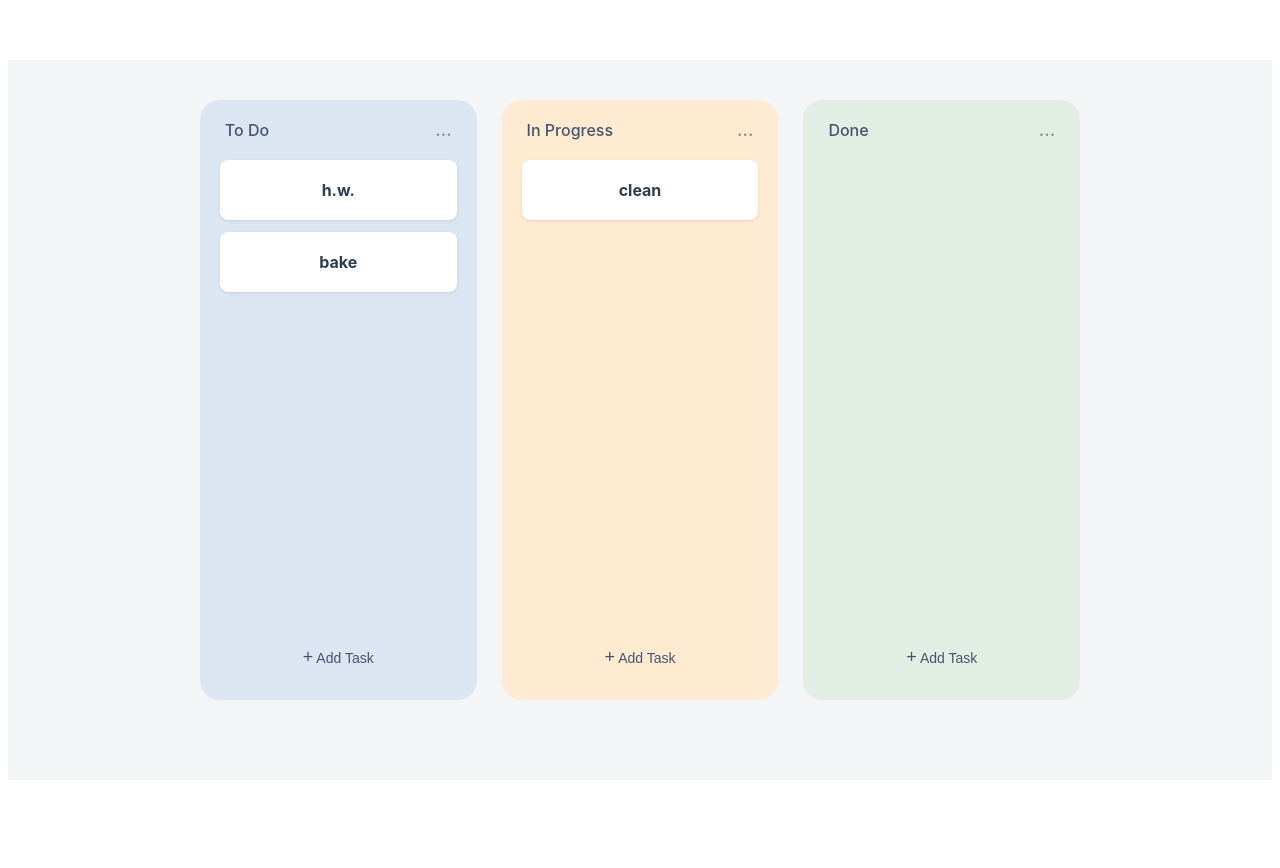
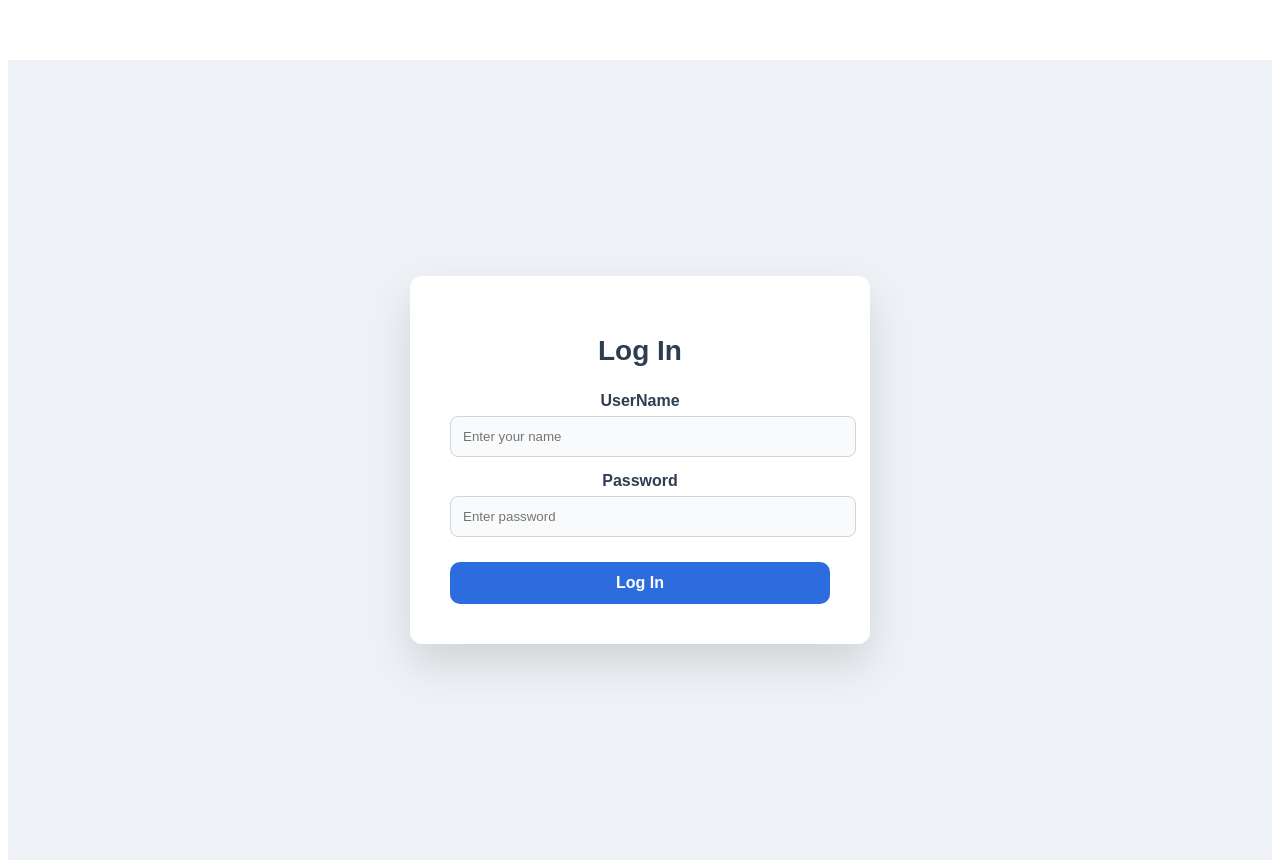
Before and after one commit to Mindi1234/vueProject, a Vue app: page / in a window 1280 px wide. Before the commit the page ends 800 px from the top, so only its background shows below. Built offline with nearby package versions, Linux system fonts and the light colour scheme.

Commit message:
add login page

```diff
--- a/src/components/LogInPage.vue
+++ b/src/components/LogInPage.vue
@@ -1,12 +1,141 @@
+<template>
+<div class="login-page">
+    <div class="login-card">
+        <h1>Log In</h1>
 
-<template>
-<div>
-    <h1>login</h1>
+        <label>UserName</label>
+        <input
+          v-model="name"
+          :class="{ 'error-input': errorMessage }"
+          @input="errorMessage=''"
+          @keyup.enter="loginUser"
+          type="text"
+          placeholder="Enter your name" />
+
+        <label>Password</label>
+        <input
+          v-model="password"
+          :class="{ 'error-input': errorMessage }"
+          @input="errorMessage=''"
+          @keyup.enter="loginUser"
+          type="password"
+          placeholder="Enter password" />
+
+        <p v-if="errorMessage" class="error">{{ errorMessage }}</p>
+        <button @click="loginUser">Log In</button>
+    </div>
 </div>
 </template>
 
 <script>
 export default {
     name: 'LogInPage',
+
+    data() {
+        return {
+            name: '',
+            password: '',
+            errorMessage: ''
+        };
+    },
+
+    methods: {
+        loginUser() {
+            this.errorMessage = '';
+
+            console.log(`Attempting login with name: ${this.name} and password: ${this.password}`);
+            if (this.name.trim() === '' || this.password.trim() === '') {
+                this.errorMessage = "Please enter username and password";
+                return;
+            }
+
+            this.$store.commit('login',
+                {
+                    name: this.name,
+                    password: this.password,
+                });
+
+                if(this.$store.getters.isLoggedIn){
+                     this.$router.push('/dashboard');
+                }else{
+                    this.errorMessage = "User not found. Please sign up.";
+                    return;
+                }
+
+        },
+    },
 };
 </script>
+
+<style scoped>
+
+.login-page{
+  height:100vh;
+  display:flex;
+  justify-content:center;
+  align-items:center;
+  background:#eef1f5;
+  font-family: Arial, Helvetica, sans-serif;
+}
+
+.login-card{
+  background:white;
+  width:380px;
+  padding:40px;
+  border-radius:12px;
+  box-shadow:0 20px 40px rgba(0,0,0,0.12);
+}
+
+h1{
+  margin-bottom:25px;
+  font-size:28px;
+}
+
+label{
+  display:block;
+  margin-top:15px;
+  font-weight:600;
+}
+
+input{
+  width:100%;
+  padding:12px;
+  margin-top:6px;
+  border-radius:8px;
+  border:1px solid #d1d5db;
+  background:#f9fafb;
+}
+
+input:focus{
+  outline:none;
+  border-color:#4c7cf3;
+}
+
+.error{
+  color:#ef4444;
+  font-size:14px;
+  margin-top:10px;
+}
+
+input.error-input{
+  border-color:#ef4444;
+}
+
+button{
+  width:100%;
+  margin-top:25px;
+  padding:12px;
+  border:none;
+  border-radius:10px;
+  background:#2d6cdf;
+  color:white;
+  font-size:16px;
+  font-weight:600;
+  cursor:pointer;
+}
+
+button:hover{
+  background:#1f55b8;
+}
+
+</style>
--- a/src/components/TaskModeal.vue
+++ b/src/components/TaskModeal.vue
@@ -31,12 +31,20 @@
 
             <div class="row">
 
-                <!-- <div class="field">
+                <div class="field">
                 <label>Assigned To</label>
-                <select>
-                    <option>{{ currentUser.name }}</option>
+
+                <select v-model="editableTask.assignedTo">
+
+                    <option
+                        v-for="user in getUsers"
+                        :key="user.id"
+                        :value="user.name"
+                    >
+                        {{ user.name }}
+                    </option>
                 </select>
-                </div> -->
+                </div>
 
                 <div class="field">
                 <label>Status</label>
@@ -77,7 +85,7 @@ export default {
     },
 
     computed: {
-        ...mapGetters(['currentUser']),
+        ...mapGetters(['currentUser','getUsers']),
     },
 
     watch: {
--- a/src/components/routes/index.js
+++ b/src/components/routes/index.js
@@ -1,7 +1,7 @@
 import Vue from "vue";
 import Router from "vue-router";
 
-//import LogInPage from '@/components/LogInPage.vue';
+import LogInPage from '@/components/LogInPage.vue';
 import DashBoardPage from '@/components/DashBoardPage.vue';
 
 Vue.use(Router);
@@ -9,13 +9,13 @@ Vue.use(Router);
 export default new Router({
     mode: 'history',
     routes: [
-        // {
-        //     path: '/',
-        //     name: 'LogInPage',
-        //     component: LogInPage
-        // },
         {
             path: '/',
+            name: 'LogInPage',
+            component: LogInPage
+        },
+        {
+            path: '/dashboard',
             name: 'DashBoardPage',
             component: DashBoardPage,
         }
--- a/src/components/store/index.js
+++ b/src/components/store/index.js
@@ -11,9 +11,9 @@ export default new Vuex.Store({
             { id: 3, name: "Shira", password: "shira12$" },
         ],
         tasks: JSON.parse(localStorage.getItem("tasks")) ||[
-        { id: 1, title: "h.w.", description: "do homework in math", status: 'todo' },
-        { id: 2, title: "clean", description: "do the dishes", status: 'progress'},
-        { id: 3, title: "bake", description: "make chocklete chips cookies", status: 'todo' }
+        { id: 1, title: "h.w.", description: "do homework in math", status: 'todo', assignedTo: "Alice" },
+        { id: 2, title: "clean", description: "do the dishes", status: 'progress', assignedTo: "Shira"},
+        { id: 3, title: "bake", description: "make chocklete chips cookies", status: 'todo', assignedTo: "Eden" }
         ],
         currentUser: JSON.parse(localStorage.getItem("currentUser")) || null,
     },
@@ -28,7 +28,8 @@ export default new Vuex.Store({
                 state.currentUser = user;
                 localStorage.setItem("currentUser", JSON.stringify(user));
             } else {
-                alert("Invalid username or password");
+                state.currentUser = null;
+                localStorage.removeItem("currentUser");
             }
         },
             logout(state) {
```
